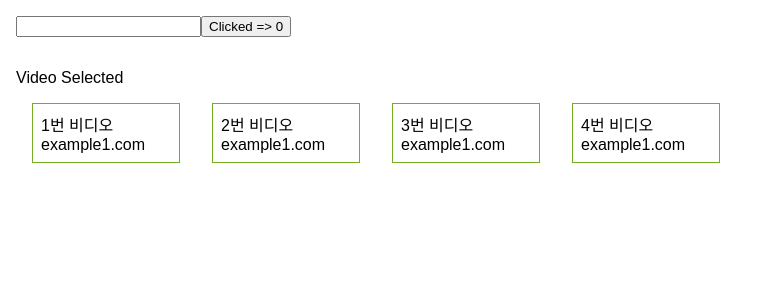
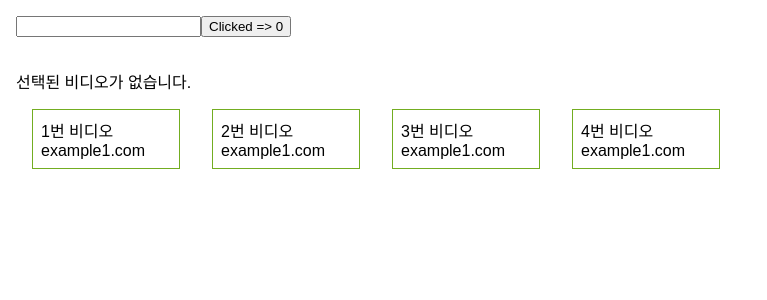
Before and after one commit to P1T1J1/my-app, a React (Create React App) app: page / in a window 1280 px wide. Shown: the top 300 px of the page, without its empty margins (0-767 px from the left). Built offline with nearby package versions, Linux system fonts and the light colour scheme.

Commit message:
과제 - 3 스켈레톤

```diff
--- a/src/App.js
+++ b/src/App.js
@@ -7,22 +7,22 @@ import './App.css';
 
 const VideoData = [
   {
-    id: 1,
+    id: 0,
     title: '1번 비디오',
     thumbnail: 'example1.com'
   },
   {
-    id: 2,
+    id: 1,
     title: '2번 비디오',
     thumbnail: 'example1.com'
   },
   {
-    id: 3,
+    id: 2,
     title: '3번 비디오',
     thumbnail: 'example1.com'
   },
   {
-    id: 4,
+    id: 3,
     title: '4번 비디오',
     thumbnail: 'example1.com'
   }
@@ -30,11 +30,13 @@ const VideoData = [
 class App extends PureComponent {
   state = {
     searchText: '',
-    clicked: 0
+    clicked: 0,
+    // 선택된 비디오 아이디
+    selectedVId: -1
   };
 
   render() {
-    const { searchText, clicked } = this.state;
+    const { searchText, clicked, selectedVId } = this.state;
     return (
       <div className="container">
         <div className="wrapper">
@@ -48,14 +50,29 @@ class App extends PureComponent {
           </div>
 
           <div className="body">
-            <VideoSelected />
+            {
+              this._maybeRenderVideoSelected(selectedVId)
+            }
             <VideoList
               videoData={ VideoData }
-              handleClick={ () => {} } />
+              handleClick={ this._handleVideoListClick } />
           </div>
         </div>
       </div>
     );
+  }
+
+  _maybeRenderVideoSelected = (id) => {
+    if (id !== -1) {
+      // VideoSelected 컴포넌트를 넣어야한다.
+      // const video = VideoData[id]; 로 비디오 정보를 가져온다.
+    } else {
+      return (
+        <div>
+          선택된 비디오가 없습니다.
+        </div>
+      );
+    }
   }
 
   _onChangeClickBtn = () => {
@@ -71,7 +88,7 @@ class App extends PureComponent {
   }
 
   _handleVideoListClick = (id) => {
-    console.log('id', id);
+    // setState로 비디오 아이디를 저장해야한다.
   }
 }
 
--- a/src/components/VideoDetail/index.js
+++ b/src/components/VideoDetail/index.js
@@ -19,6 +19,8 @@ class VideoDetail extends PureComponent {
   }
 
   _handleClick = () => {
+    const { id } = this.props;
+    this.props.handleClick(id)
   }
 }
 
--- a/src/components/VideoList/index.js
+++ b/src/components/VideoList/index.js
@@ -20,12 +20,14 @@ class VideoList extends PureComponent {
           key={ video.id }
           id={ video.id }
           title={ video.title }
-          thumbnail={ video.thumbnail } />
+          thumbnail={ video.thumbnail }
+          handleClick={ this._handleClick } />
       );
     });
   }
 
   _handleClick = (id) => {
+    this.props.handleClick(id);
   }
 }
 
--- a/src/components/VideoSelected/index.js
+++ b/src/components/VideoSelected/index.js
@@ -1,11 +1,13 @@
 import React, { PureComponent } from 'react';
-
+import VideoDetail from '../VideoDetail';
 class VideoSelected extends PureComponent {
   render () {
+    const { video } = this.props;
 
+    // 알맞은 VideoDetail props를 넘겨준다.
     return (
       <div>
-        Video Selected
+        <VideoDetail />
       </div>
     );
   }
```
